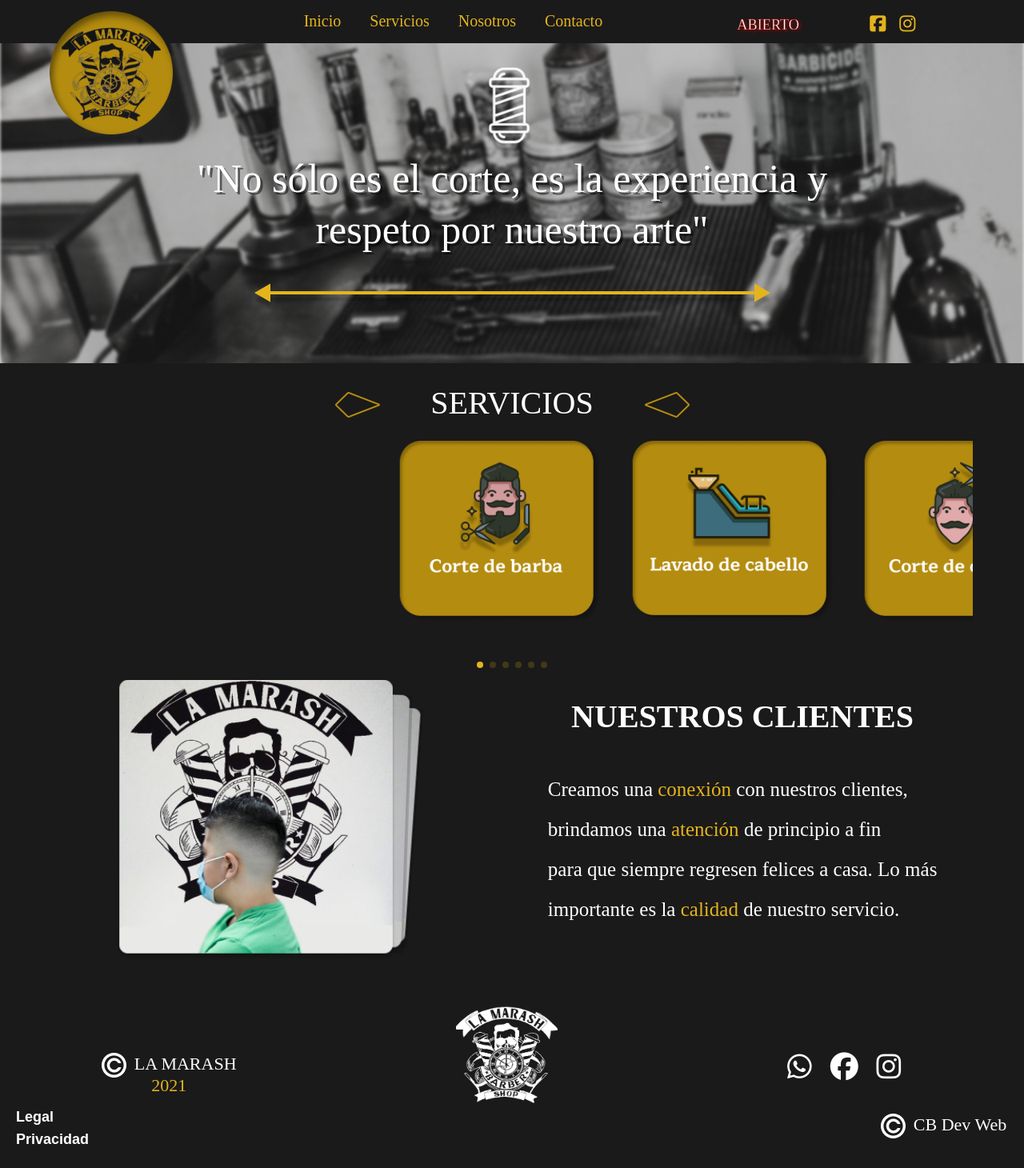
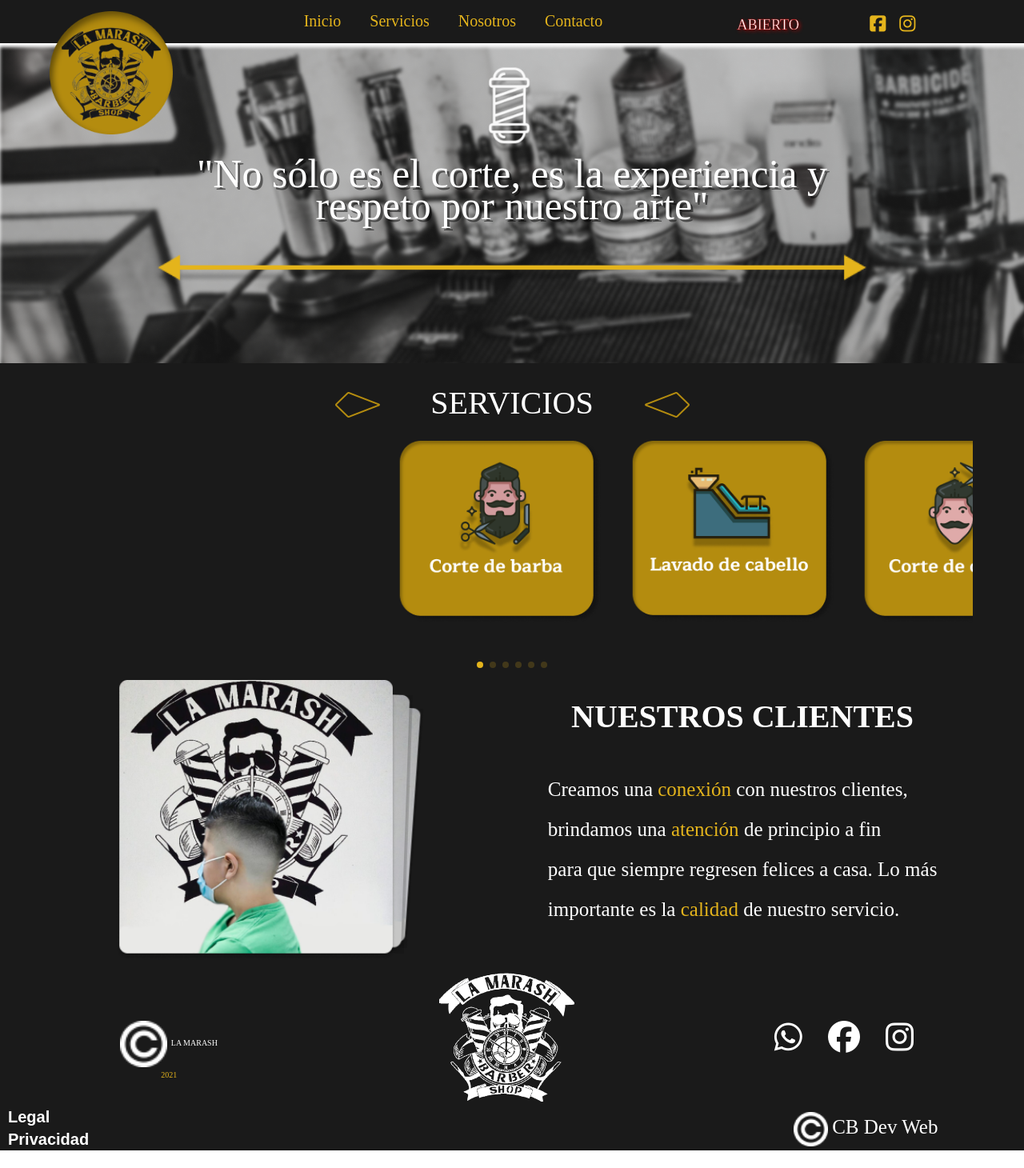
Before and after one commit to miguel-resource/Barberias-Marsh, an Angular app: page / in a window 1280 px wide. Shown: the whole page at 80% size. After the commit the page ends 1438 px from the top, so only its background shows below. Built offline with nearby package versions, Linux system fonts and the light colour scheme; a web font is replaced by a local one.

Commit message:
add responsive banner and header v2

```diff
--- a/src/app/home/components/banner/banner.component.css
+++ b/src/app/home/components/banner/banner.component.css
@@ -1,13 +1,3 @@
-.banner-home{
-    background: url("/assets/banner/img-banner.png");
-    height: 400px;
-    width: 100%;
-    background-attachment: fixed;
-    background-position: center;
-    background-repeat: no-repeat;
-    background-size: cover;
-}
-
 .banner-home .poste-home{
     display: block;
     margin-left: auto;
@@ -19,23 +9,47 @@
 .banner-home h1{
     color: white;
     font-family: PT Sans Narrow;
-    font-size: 50px;
+    font-size: 6px;
     padding-top: 15px;
     text-align: center;
     text-shadow: 3px 3px rgba(0,0,0,0.5);
+    transition: all 300ms;
 }
 
 .banner-home .flecha-home{
     display: block;
-    padding-top: 35px;
+    padding-top: 20px;
     margin-left: auto;
     margin-right: auto;
 }
 
-@media (max-width:480px) {
+@media (min-width:320px) {
     .banner-home{
         background-color: #1a1a1a;
         background-image: none;
+        transition: all 300ms;
+    }
+
+    .banner-home .poste-home{
+        width: 8%;
+    }
+
+    .banner-home h1{
+        font-size: 15px;
+        line-height: 20px;
+        transition: all 300ms;
+    }
+
+    .banner-home .flecha-home{
+        padding-top: 4%;
+        width: 70%;
+    }
+}
+@media (min-width:480px) {
+    .banner-home{
+        background-color: #1a1a1a;
+        background-image: none;
+        transition: all 300ms;
     }
 
     .banner-home .poste-home{
@@ -45,6 +59,7 @@
     .banner-home h1{
         font-size: 20px;
         line-height: 20px;
+        transition: all 300ms;
     }
 
     .banner-home .flecha-home{
@@ -52,3 +67,77 @@
         width: 70%;
     }
 }
+@media (min-width:600px) {
+    .banner-home .poste-home{
+        display: block;
+        margin-left: auto;
+        padding-top: 30px;
+        margin-right: auto;
+        width: 5%;
+    }
+
+    .banner-home h1{
+        color: white;
+        font-family: PT Sans Narrow;
+        font-size: 30px;
+        padding-top: 15px;
+        text-align: center;
+        text-shadow: 3px 3px rgba(0,0,0,0.5);
+        transition: all 300ms;
+    }
+
+    .banner-home .flecha-home{
+        display: block;
+        padding-top: 20px;
+        margin-left: auto;
+        margin-right: auto;
+    }
+}
+@media (min-width:801px) {
+    .banner-home h1{
+        color: white;
+        font-family: PT Sans Narrow;
+        font-size: 40px;
+        padding-top: 15px;
+        text-align: center;
+        text-shadow: 3px 3px rgba(0,0,0,0.5);
+    }
+ }
+
+ @media (min-width:960px) {
+    .banner-home{
+        background-attachment: fixed;
+        background-position: center;
+        background-repeat: no-repeat;
+        background-size: cover;
+        background: url("/assets/banner/img-banner.png");
+        height: 400px;
+        width: 100%;
+        transition: all 300ms;
+    }
+
+    .banner-home .poste-home{
+        display: block;
+        margin-left: auto;
+        padding-top: 30px;
+        margin-right: auto;
+        width: 5%;
+    }
+
+    .banner-home h1{
+        color: white;
+        font-family: PT Sans Narrow;
+        font-size: 50px;
+        padding-top: 15px;
+        text-align: center;
+        text-shadow: 3px 3px rgba(0,0,0,0.5);
+        transition: all 300ms;
+    }
+
+    .banner-home .flecha-home{
+        display: block;
+        padding-top: 35px;
+        margin-left: auto;
+        margin-right: auto;
+    }
+ }
--- a/src/app/home/components/footer/footer.component.css
+++ b/src/app/home/components/footer/footer.component.css
@@ -1,7 +1,6 @@
 .footer{
     background-color: #1a1a1a;
-    height: 260px;
-    padding-top: 40px;
+    height: auto;
 }
 
 .footer-main{
@@ -12,13 +11,14 @@
 .footer-main .titulo{
     color: white;
     font-family: Maitree;
-    font-size: 22px;
+    font-size: 10px;
     text-align: center;
     margin-top: 18%;
 }
 
 .footer-main .titulo img{
-    padding-right: 10px;
+    padding-right:5px;
+    width: 20%;
 }
 
 .footer-main .titulo p{
@@ -27,7 +27,7 @@
 
 .footer-main .logo-marash{
     display: block;
-    padding-top: 10px;
+    padding-top: 5px;
     margin-left: auto;
     margin-right: auto;
     width: 30%;
@@ -46,13 +46,13 @@
 .footer-main .redes-sociales{
     color: white;
     display: block;
-    font-size: 35px;
+    font-size: 16px;
     height: 30px;
     margin-left: auto;
     margin-top: 18%;
     margin-right: auto;
     text-align: center;
-    width: 40%;
+    width: 50%;
 }
 
 .footer-main .redes-sociales .caja-redes{
@@ -100,13 +100,13 @@
 }
 
 .info-pagina .specs{
-    margin-left: 20px;
+    margin-left: 10px;
 }
 
 .info-pagina .specs h3{
     color: white;
     font-family: 'Prompt', sans-serif;
-    font-size: 18px;
+    font-size: 10px;
     font-weight: bold;
     margin-bottom: 0px;
 }
@@ -114,56 +114,126 @@
 .info-pagina .dev-team{
     color: white;
     font-family: Maitree;
-    font-size: 22px;
-    margin-left: 72%;
+    font-size: 10px;
+    margin-left: 40%;
     margin-top: 10px;
 }
 
-.info-pagina .dev-team span{
-    margin-left: 10px;
+.info-pagina .dev-team img{
+    width: 15%;
 }
 
-@media (max-width:480px) {
-    .footer{
-        height: 300px;
+.info-pagina .dev-team span{
+    margin-left: 5px;
+}
+@media (min-width:320px) {
+
+
+}
+@media (min-width:480px) {
+    .footer-main .titulo img{
+        width: 15%;
     }
 
     .footer-main .titulo{
-        font-size: 12px;
+        font-size: 13px;
+        margin-top: 18%;
+        transition: all 300ms;
+    }
+
+    .footer-main .logo-marash{
+        width: 40%;
+        transition: all 300ms;
+    }
+
+    .footer-main .redes-sociales{
+        font-size: 25px;
+        height: 30px;
+        margin-left: auto;
+        margin-top: 18%;
+        margin-right: auto;
         text-align: center;
+        width: 50%;
+        transition: all 300ms;
+    }
+
+    .info-pagina .dev-team{
+        font-size: 10px;
+        margin-left: 60%;
+        margin-top: 10px;
+    }
+}
+@media (min-width:600px) {
+    .footer-main .titulo img{
+        width: 15%;
+    }
+
+    .footer-main .titulo{
+        font-size: 13px;
         margin-top: 18%;
+        transition: all 300ms;
+    }
+
+    .footer-main .logo-marash{
+        width: 40%;
+        transition: all 300ms;
+    }
+
+    .footer-main .redes-sociales{
+        font-size: 25px;
+        height: 30px;
+        margin-left: auto;
+        margin-top: 18%;
+        margin-right: auto;
+        text-align: center;
+        width: 50%;
+        transition: all 300ms;
+    }
+
+    .info-pagina .dev-team{
+        font-size: 10px;
+        margin-left: 60%;
+        margin-top: 10px;
+    }
+}
+@media (min-width:801px) {
+    .footer{
+        height: auto;
     }
 
     .footer-main .titulo img{
-        padding-right: 10px;
-        width: 20%;
+        width: 15%;
+    }
+
+    .footer-main .titulo{
+        font-size: 20px;
+        margin-top: 18%;
+        transition: all 300ms;
     }
 
     .footer-main .logo-marash{
-        width: 60%;
+        width: 40%;
+        transition: all 300ms;
     }
 
     .footer-main .redes-sociales{
-        font-size: 20px;
-        width: 60%;
-    }
-
-    .info-pagina .specs{
-        margin-top: 20px;
+        font-size: 40px;
+        height: 30px;
+        margin-left: auto;
+        margin-top: 18%;
+        margin-right: auto;
+        text-align: center;
+        width: 50%;
+        transition: all 300ms;
     }
 
     .info-pagina .specs h3{
-        font-size: 15px;
+        font-size: 20px;
     }
 
     .info-pagina .dev-team{
-        margin-top: 45px;
-        font-size: 15px;
-        margin-left: 35%;
+        font-size: 25px;
+        margin-left: 55%;
+        margin-top: 8px;
     }
-
-    .info-pagina .dev-team img{
-        width: 13%;
-    }
-
 }
```
